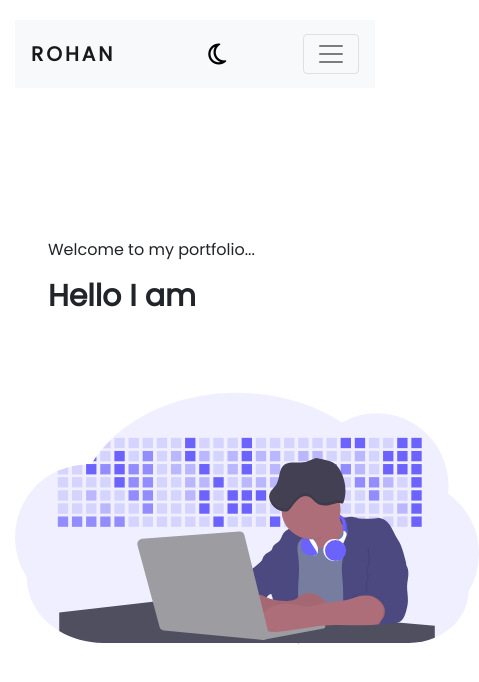
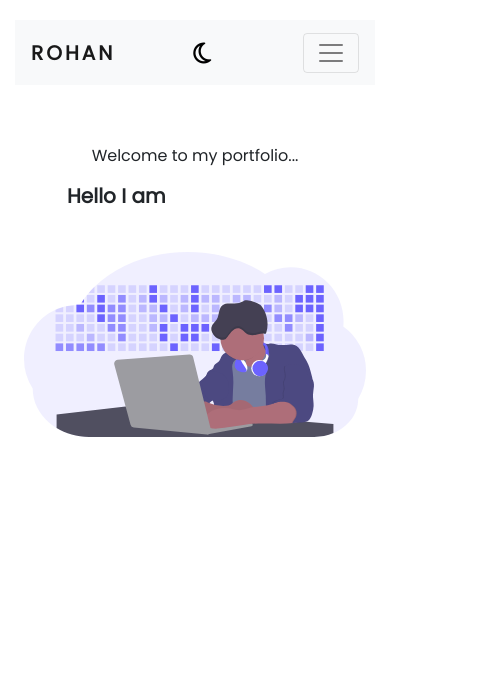
Before and after one commit to harnalerohan/portfolio, a React (Create React App) app: page / in a window 390 px wide. Shown: the top 682 px of the page, 479 px wide, since content can reach past the window. Built offline with nearby package versions, Linux system fonts and the light colour scheme.

Commit message:
added background color change logic

```diff
--- a/src/components/Introd.tsx
+++ b/src/components/Introd.tsx
@@ -17,20 +17,20 @@ const Introd = ({ bgStatus }: any) => {
 
   return (
     <div className={bgStatus ? "row envelopedBlack" : "row envelope"}>
-      <div className="intro col-lg-6 text-lg-left pl-5">
+      <div className="intro col-lg-6 text-lg-center">
         <p className={bgStatus ? "whiteText" : "blackText"}>
           Welcome to my portfolio...
         </p>
-        <h1>
+        <h3>
           <span className={bgStatus ? "whiteText" : "blackText"}>
             Hello I am{" "}
           </span>
           <span className={classs ? "name fadeIn" : "name fadeOut"}>
             {name ? "Rohan Harnale" : "Web Developer"}
           </span>
-        </h1>
+        </h3>
       </div>
-      <div className="devGuy col-lg-6 text-center pr-5">
+      <div className="devGuy col-lg-6 text-center pb-5">
         <img src={logo} alt="devGuy" />
       </div>
     </div>
--- a/src/css/Introd.css
+++ b/src/css/Introd.css
@@ -1,6 +1,6 @@
 .envelope{
   background-color: white;
-  height: auto;
+  /* height: auto; */
   margin: 0px auto 0px auto;
   padding: 20px 0px 0px 0px;
   justify-content: space-between;
@@ -9,7 +9,7 @@
 
 .envelopedBlack{
   background-color: #212529;
-  height: auto;
+  /* height: auto; */
   margin: 0px auto 0px auto;
   padding: 20px 0px 0px 0px;
   justify-content: space-between;
@@ -30,18 +30,17 @@
   transition: all 10s ease;
 }
 .devGuy img{
-  height: 20rem;
-  width: 29rem;
+  width: 95%;
 }
 
 .intro{
   font-family: "poppins", "sans-serif";
   color: black;
-  padding-top: 130px;
+  padding-top: 10%
 }
 
-.intro h1{
-  width: 100%;
+.intro h3{
+  /* width: 100%; */
   font-weight: 600;
   font-size: 30px;
 }
@@ -58,3 +57,18 @@
 .fadeOut{
   opacity: 1;
 }
+
+@media screen and (max-width: 525px) {
+  .intro p{
+    text-align: center;
+  }
+  .intro h3{
+    text-align: center;
+    font-weight: 600;
+    font-size: 20px;
+  }
+  .devGuy img{
+    width: 95%;
+    padding-top: 10%;
+  }
+}
--- a/src/css/navBar.css
+++ b/src/css/navBar.css
@@ -2,14 +2,6 @@
   margin: 0px;
   padding: 0px;
   box-sizing: border-box;
-}
-
-nav {
-  display: flex;
-  justify-content: space-around;
-  align-items: center;
-  min-height: 8vh;
-  font-family: "Poppins", "sans-serif";
 }
 
 .transition{
@@ -34,7 +26,7 @@ nav {
   color: black;
   transition: all 1s ease;
   letter-spacing: 3px;
-  font-size: 22px;
+  font-size: 20px;
   float: left;
   font-weight: 600;
 }
@@ -46,14 +38,13 @@ nav {
 @media screen and (max-width: 525px) {
   .fa-moon {
     font-size: x-large;
-    margin-left: 0px;
+    margin-right: 30px;
     color: black;
     transition: all 12s ease;
   }
 
   .fa-sun {
     font-size: x-large;
-    margin-left: 0px;
     color: white;
     transition: all 12s ease;
   }
```
